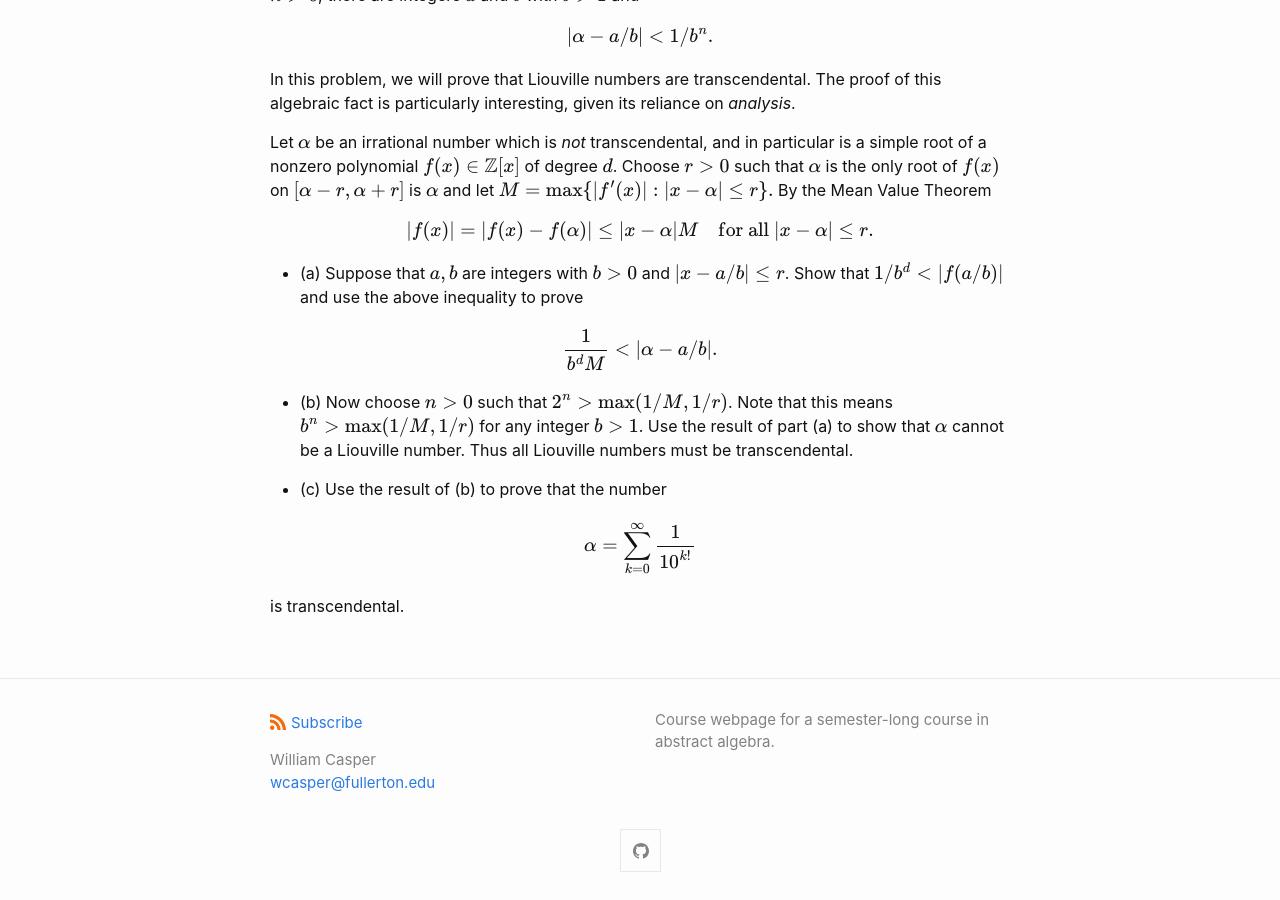
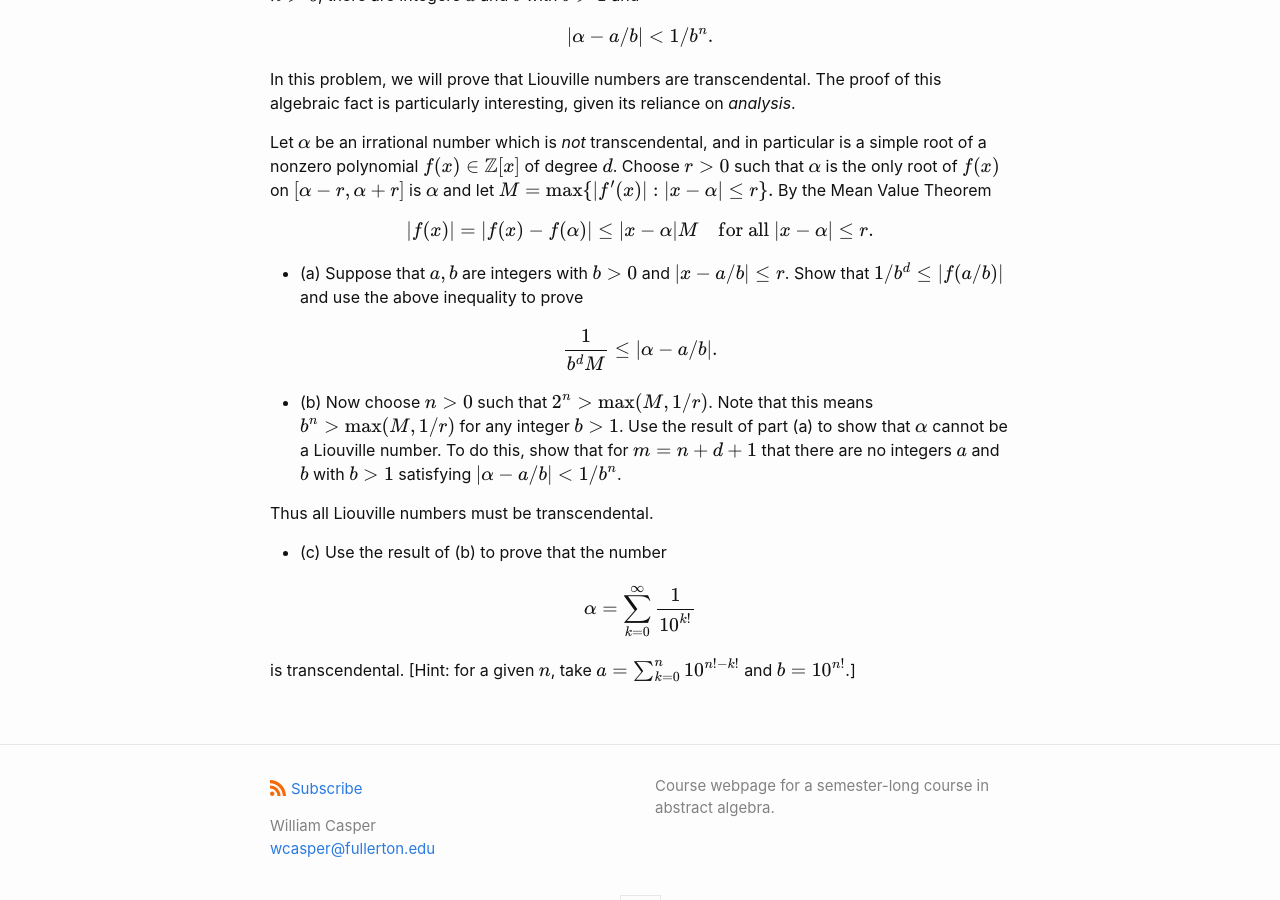
Before and after one commit to wcasper/math407spring2021, a Jekyll site: the page built from _homework/hw8.md, in a window 1280 px wide and 900 px high, scrolled down 1341 px. Built offline with Jekyll 4.4.1, drawn with Linux system fonts in a browser that asks for light colours.

Commit message:
fixed typo

```diff
--- a/_homework/hw8.md
+++ b/_homework/hw8.md
@@ -58,14 +58,16 @@ By the Mean Value Theorem
 
 $$\lvert f(x)\rvert = \lvert f(x)-f(\alpha)\rvert\leq \lvert x-\alpha\rvert M\quad\text{for all}\ \lvert x-\alpha\rvert\leq r.$$
 
-* (a) Suppose that $$a,b$$ are integers with $$b>0$$ and $$\lvert x-a/b\rvert \leq r$$.  Show that $$1/b^d < \lvert f(a/b)\rvert$$ and use the above inequality to prove
+* (a) Suppose that $$a,b$$ are integers with $$b>0$$ and $$\lvert x-a/b\rvert \leq r$$.  Show that $$1/b^d \leq \lvert f(a/b)\rvert$$ and use the above inequality to prove
 
-$$\frac{1}{b^dM} < \lvert \alpha-a/b\rvert.$$
+$$\frac{1}{b^dM} \leq \lvert \alpha-a/b\rvert.$$
 
-* (b) Now choose $$n>0$$ such that $$2^n>\max(1/M,1/r)$$.  Note that this means $$b^n>\max(1/M,1/r)$$ for any integer $$b>1$$.  Use the result of part (a) to show that $$\alpha$$ cannot be a Liouville number.  Thus all Liouville numbers must be transcendental.
+* (b) Now choose $$n>0$$ such that $$2^n>\max(M,1/r)$$.  Note that this means $$b^n>\max(M,1/r)$$ for any integer $$b>1$$.  Use the result of part (a) to show that $$\alpha$$ cannot be a Liouville number.  To do this, show that for $$m=n+d+1$$ that there are no integers $$a$$ and $$b$$ with $$b>1$$ satisfying $$\lvert\alpha - a/b\rvert < 1/b^n$$.
+
+Thus all Liouville numbers must be transcendental.
 
 * (c) Use the result of (b) to prove that the number
 
 $$\alpha = \sum_{k=0}^\infty \frac{1}{10^{k!}}$$
 
-is transcendental.
+is transcendental.  [Hint: for a given $$n$$, take $$a = \sum_{k=0}^n 10^{n!-k!}$$ and $$b = 10^{n!}$$.]
```
